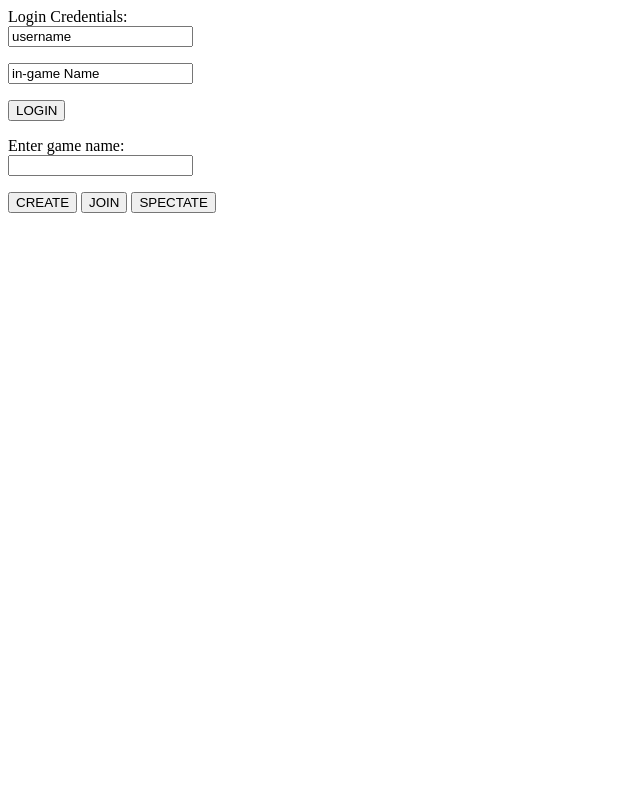
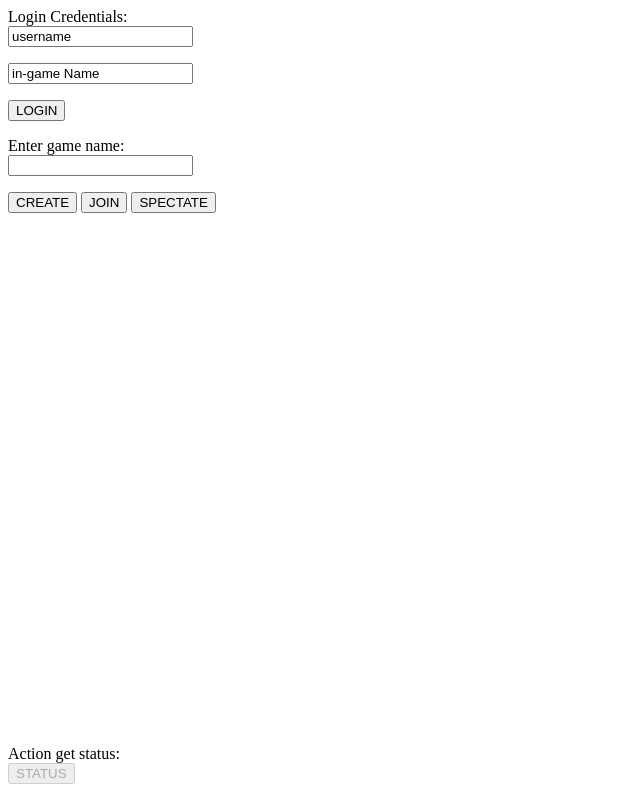
Before and after one commit to emaione2/emaione2.github.io, a plain HTML site: page index.html in a window 1280 px wide. Shown: the whole page, without its empty margins (0-640 px from the left). Drawn offline with Linux system fonts and the light colour scheme.

Commit message:
edo proxy

```diff
--- a/index.html
+++ b/index.html
@@ -70,9 +70,9 @@
             <canvas id="canvas" width="512" height="512"></canvas>
         </div>
         <div class="hud" id="hud", style="white-space: pre;"></div>
-        <!-- <form name="statusForm" id="statusForm" action="">Action get status:<br>
-            <input type="button" id="statusButton" name="statusButton" value="STATUS">
-        </form> -->
+        <form  name="statusForm" id="statusForm" action="">Action get status:<br>
+            <input type="button" disabled id="statusButton" name="statusButton" value="STATUS">
+        </form>
 
     </body>
 </html>
```
